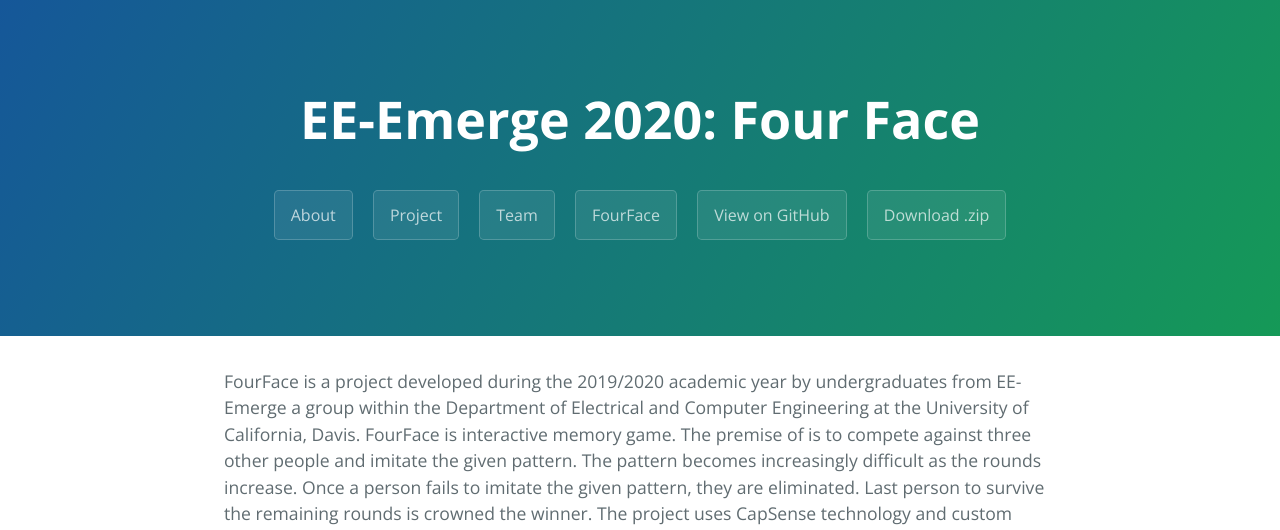
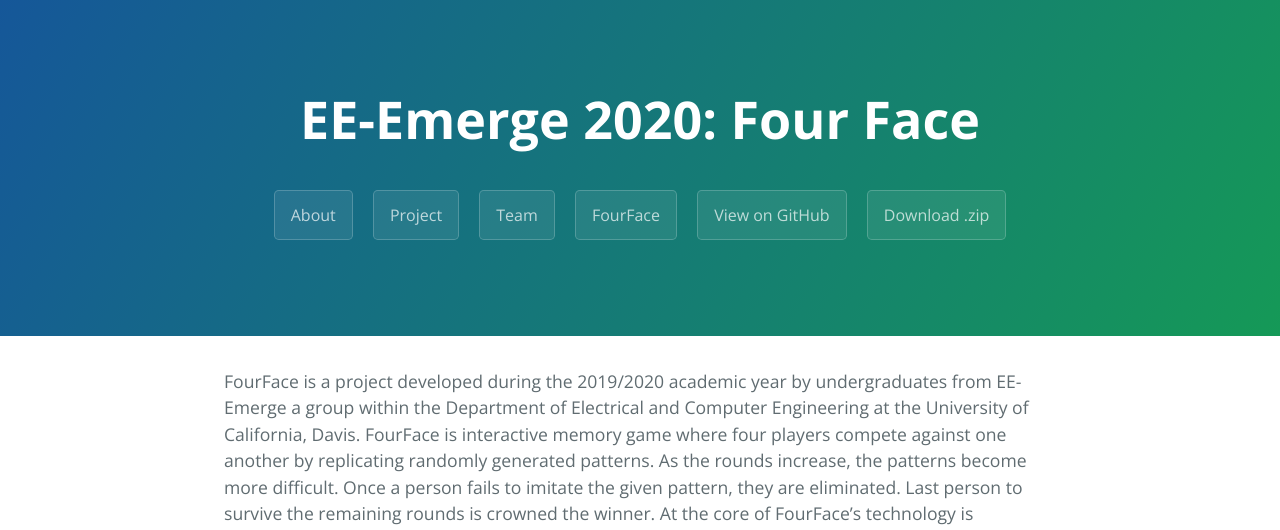
Before and after one commit to pmackle/EE-Emerge-2020-FourFace, a Jekyll site: the page built from docs/About.md, in a window 1280 px wide. Shown: the top 530 px of the page. Built offline with Jekyll 4.4.1, drawn with Linux system fonts in a browser that asks for light colours; some of the changed text lies outside the part shown.

Commit message:
Update About.md

```diff
--- a/docs/About.md
+++ b/docs/About.md
@@ -5,7 +5,6 @@
 ---
 
 
-FourFace is a project developed during the 2019/2020 academic year by undergraduates from EE-Emerge a group within the Department of Electrical and Computer Engineering at the University of California, Davis. FourFace is interactive memory game. The premise of is to compete against three other people and imitate the given pattern. The pattern becomes increasingly difficult as the rounds increase. Once a person fails to imitate the given pattern, they are eliminated. Last person to survive the remaining rounds is crowned the winner. The project uses CapSense technology and custom PCB's.
-
+FourFace is a project developed during the 2019/2020 academic year by undergraduates from EE-Emerge a group within the Department of Electrical and Computer Engineering at the University of California, Davis. FourFace is interactive memory game where four players compete against one another by replicating randomly generated patterns. As the rounds increase, the patterns become more difficult. Once a person fails to imitate the given pattern, they are eliminated. Last person to survive the remaining rounds is crowned the winner. At the core of FourFace's technology is CapSense technology and custom PCBs.
 
 ![Frame!](https://github.com/pmackle/EE-Emerge-2020-FourFace/blob/master/Documentation/Photos/Assembling_First_FrameP1.jpg?raw=true)
```
